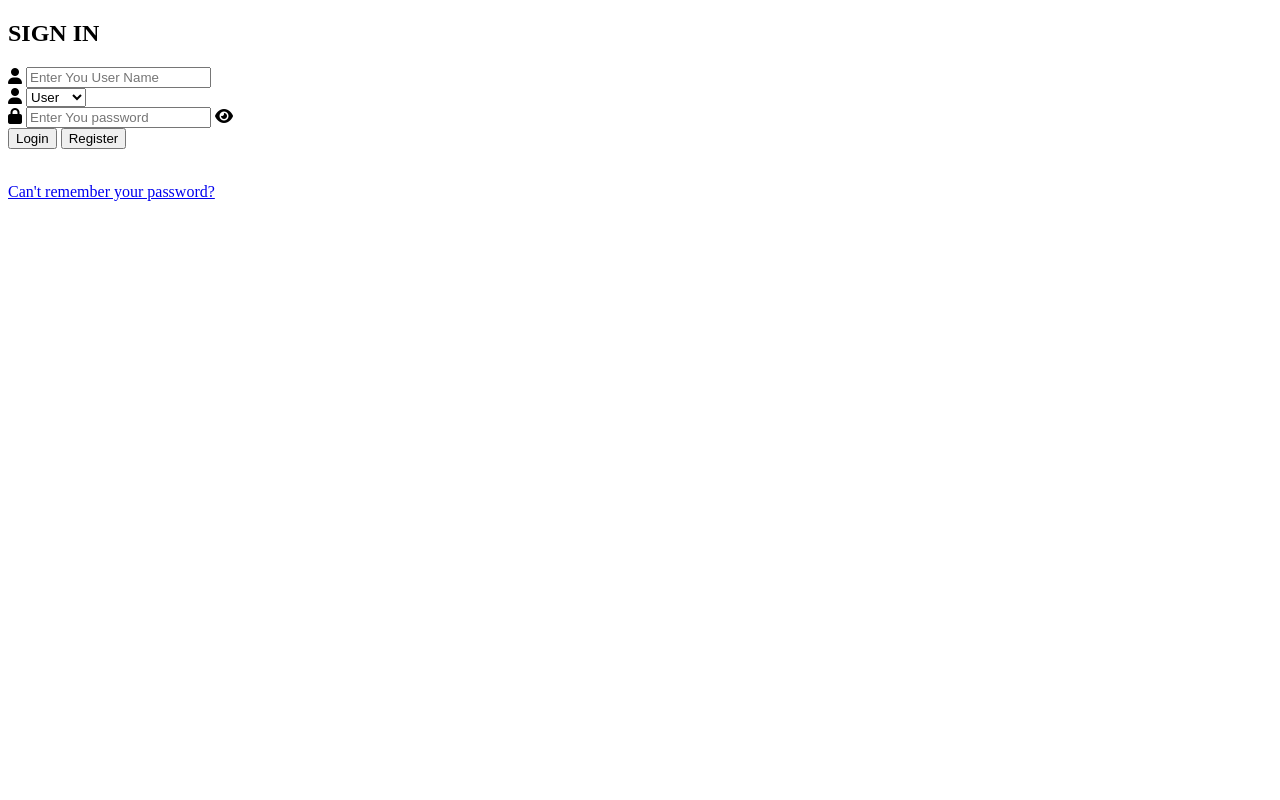
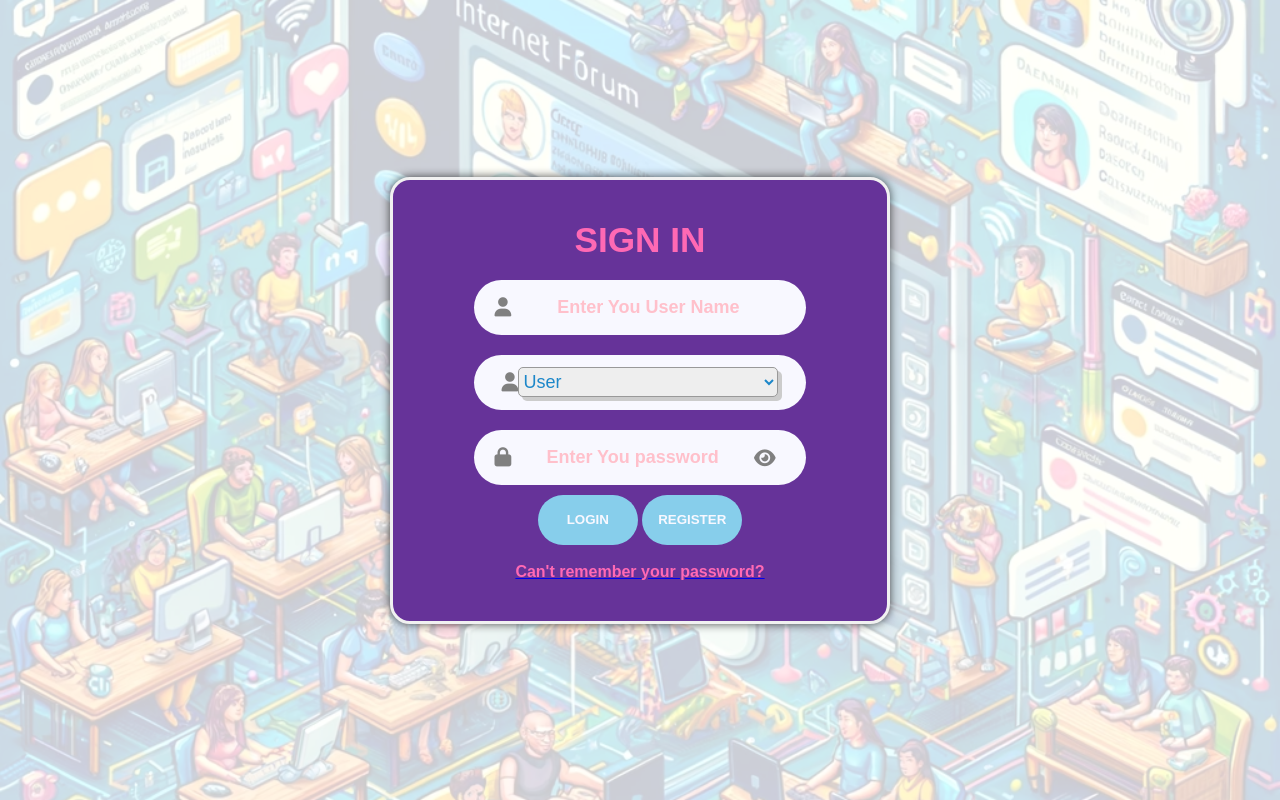
Before and after one commit to kyra-luo/flaskProject, a Flask app: template templates/login.html in a window 1280 px wide. Run offline with Flask 3, Linux system fonts and the light colour scheme; the template is opened without the code that fills it, so the values that code supplies are empty; some libraries are stand-ins or nearby versions.

Commit message:
add the css and js for login page, the js only content a function which for the eye icons, if user click the icons, the psw will be hideen or unhidden.

```diff
--- /dev/null
+++ b/static/css/login.css
@@ -0,0 +1,163 @@
+*{
+    padding: 0;
+    margin: 0;
+    box-sizing: border-box;
+}
+
+body,input{
+    font-family: 'Poppins',sans-serif;
+}
+.container{
+    position: relative;
+    width: 100%;
+    min-height: 100vh;
+    overflow: hidden;
+
+    margin: 0 auto;
+}
+.con_forms{
+    position: absolute;
+    width: 100%;
+    height: 100%;
+    top: 0;
+    left: 0;
+    margin: 0 auto;
+}
+form{
+    display: flex;
+    align-items: center;
+    justify-content: center;
+    flex-direction: column;
+    width: 100%;
+    margin: 0 auto;
+}
+.title{
+    font-size: 2.2rem;
+    color: hotpink;
+    margin-bottom: 10px;
+}
+.input_box {
+    max-height: 400px;
+    width: 80%;
+    min-width: 250px; /* Minimum width so it doesn't get too narrow */
+    background-color: ghostwhite;
+    margin: 10px 0;
+    border-radius: 55px;
+    padding: 0 20px;
+    display: flex;
+    align-items: center;
+    justify-content: center;
+    position: relative;
+}
+.input_box i{
+    text-align: center;
+    line-height: 55px;
+    color: gray;
+    font-size: 1.2rem;
+}
+.input_box input{
+    flex: 1;
+    border: none;
+    background: none;
+    outline: none;
+    font-family: sans-serif;
+    font-weight: bold;
+    font-size: large;
+    color: black;
+}
+.input_box input::placeholder{
+    color: pink;
+    text-align: center;
+}
+.btn{
+    width: 100px;
+    height: 50px;
+    border: none;
+    font-family: sans-serif;
+    font-weight: bold;
+    background-color: skyblue;
+    border-radius: 46px;
+    outline: none;
+    color: ghostwhite;
+    text-transform: uppercase;
+    cursor: pointer;
+
+}
+
+.login_register {
+    display: flex;
+    justify-content: center;
+    align-items: center;
+    height: 100vh; /* Full height of the viewport */
+    width: 100%;
+}
+
+.button{
+    float: left;
+}
+
+.fa-eye{
+    margin-right: 10px;
+    position: relative;
+    top: 1px;
+    text-align: left;
+    line-height: 65px;
+    color: gray;
+    font-size: 1.2rem;
+}
+.fa-eye:hover{
+    color: plum;
+    border-color: dodgerblue;
+}
+select{
+    width: 260px;
+    height: 30px;
+    border: 1px solid #999;
+    font-size: 18px;
+    color: #1c87c9;
+    background-color: #eee;
+    border-radius: 5px;
+    box-shadow: 4px 4px #ccc;
+}
+
+.bg-text {
+    background-color: rebeccapurple;
+    color: white;
+    font-weight: bold;
+    border: 3px solid #f1f1f1;
+    padding: 40px;
+    text-align: center;
+    width: 50%; /* Adjust the width as necessary */
+    max-width: 500px; /* Optional: Set a max-width for larger screens */
+    box-shadow: 0px 0px 10px 0px rgba(0, 0, 0, 0.7);
+    margin: auto; /* This will help to center the form */
+    border-radius: 20px; /* Optional: to have rounded corners */
+}
+.forget{
+    color: hotpink;
+}
+body::before {
+  content: '';
+  position: absolute;
+  top: 0;
+  left: 0;
+  width: 100%;
+  height: 100%;
+  background-image: url('../image/1.jpg');
+  background-size: cover;
+  background-position: center;
+  background-repeat: no-repeat;
+  opacity: 0.2; /* 背景透明度为0.1 */
+  z-index: -1; /* 确保伪元素在内容之下 */
+}
+
+body, html {
+  height: 100%; /* 为了让伪元素全屏显示 */
+  margin: 0; /* 去除默认的边距 */
+  overflow: hidden; /* 防止滚动条出现 */
+}
+
+.container {
+  position: relative; /* 这确保了.container内的内容相对于它进行定位 */
+  z-index: 1; /* 保证内容显示在背景之上 */
+}
--- /dev/null
+++ b/static/js/login.js
@@ -0,0 +1,10 @@
+
+// hid or not hid the psw
+function HID(){
+    var pin=document.querySelector('.PIN0');
+    if(pin.type=="password"){
+        pin.type='text';
+    }else{
+        pin.type='password'
+    }
+}
--- a/templates/login.html
+++ b/templates/login.html
@@ -15,8 +15,8 @@
             <form action="" class="sign_in">
                 <h2 class="title">SIGN IN</h2>
                 <div class="input_box">
-                    <i class="fa-solid fa-user"></i>
-                    <label for="name"></label><input id="name" placeholder="Enter You User Name" required type="text">
+                    <label for="name"> <i class="fa-solid fa-user"></i></label>
+                    <input id="name" placeholder="Enter You User Name" required type="text">
                 </div>
                 <div class="input_box">
                     <i class="fa-solid fa-user"></i>
@@ -26,8 +26,8 @@
                    </select>
                 </div>
                 <div class="input_box">
-                    <i class="fa-solid fa-lock"></i>
-                    <input class="PIN0" id="PIN" placeholder="Enter You password" required type="password" >
+                    <label for="PIN"> <i class="fa-solid fa-lock"></i></label>
+                    <input class="PIN0" id="PIN" placeholder="Enter You password" required type="password">
                     <i class="fa-solid fa-eye" onclick="HID()"></i>
                 </div>
                 <div class="button">
```
